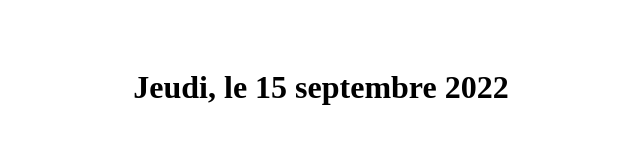
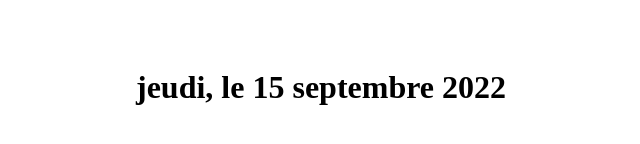
Before and after one commit to GianGisin/giangisin.github.io, a plain HTML site: page index.html in a window 1280 px wide. Shown: the part 312-456 px from the top of the page, without its empty margins (319-959 px from the left). Drawn offline with Linux system fonts and the light colour scheme.

Commit message:
fix capitalization of weekdays

```diff
--- a/index.html
+++ b/index.html
@@ -32,7 +32,7 @@
 </body>
 <script>
     let words = {
-        "days": ["Dimanche", "Lundi", "Mardi", "Mercredi", "Jeudi", "Vendredi", "Samedi"],
+        "days": ["dimanche", "lundi", "mardi", "mercredi", "jeudi", "vendredi", "samedi"],
         "months": ["janvier", "février", "mars", "avril", "mai", "juin", "juillet", "août", "septembre", "octobre", "novembre", "décembre"]
     };
     let title_Obj = document.getElementById("date");
```
